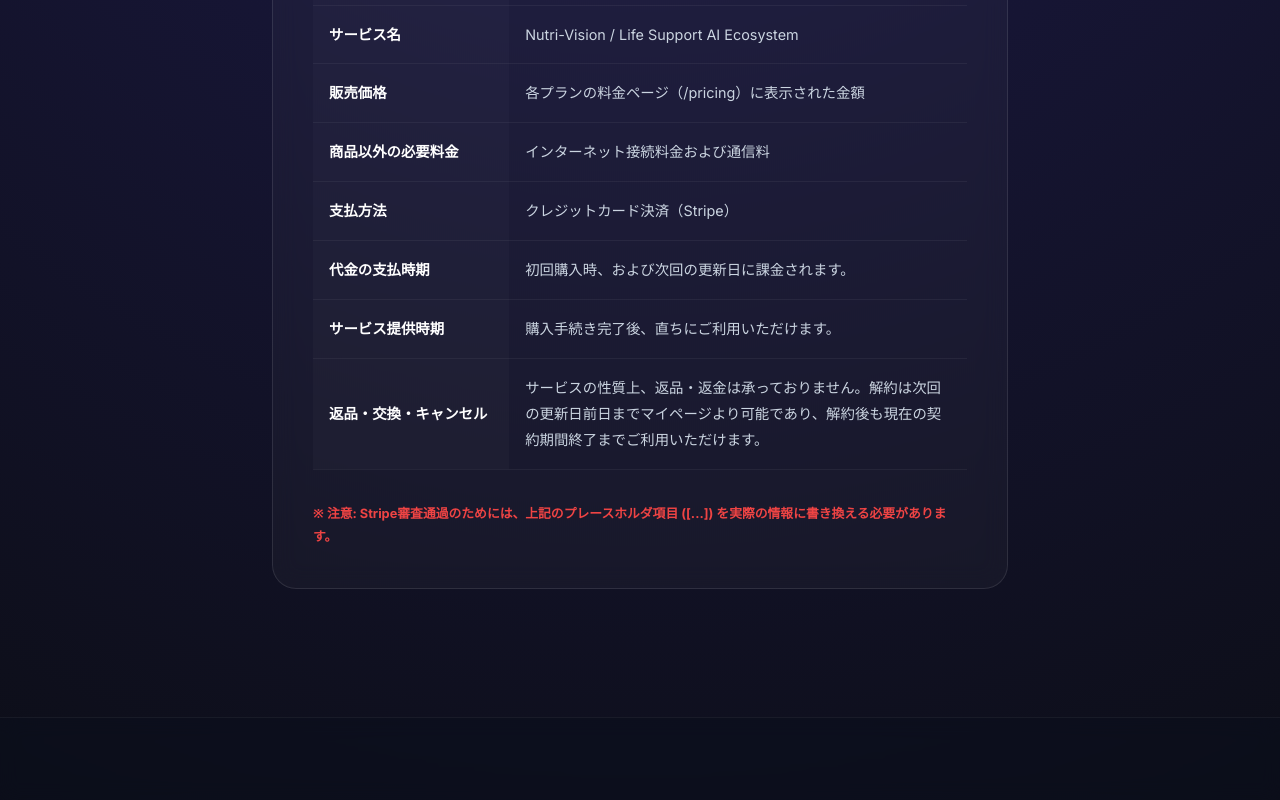
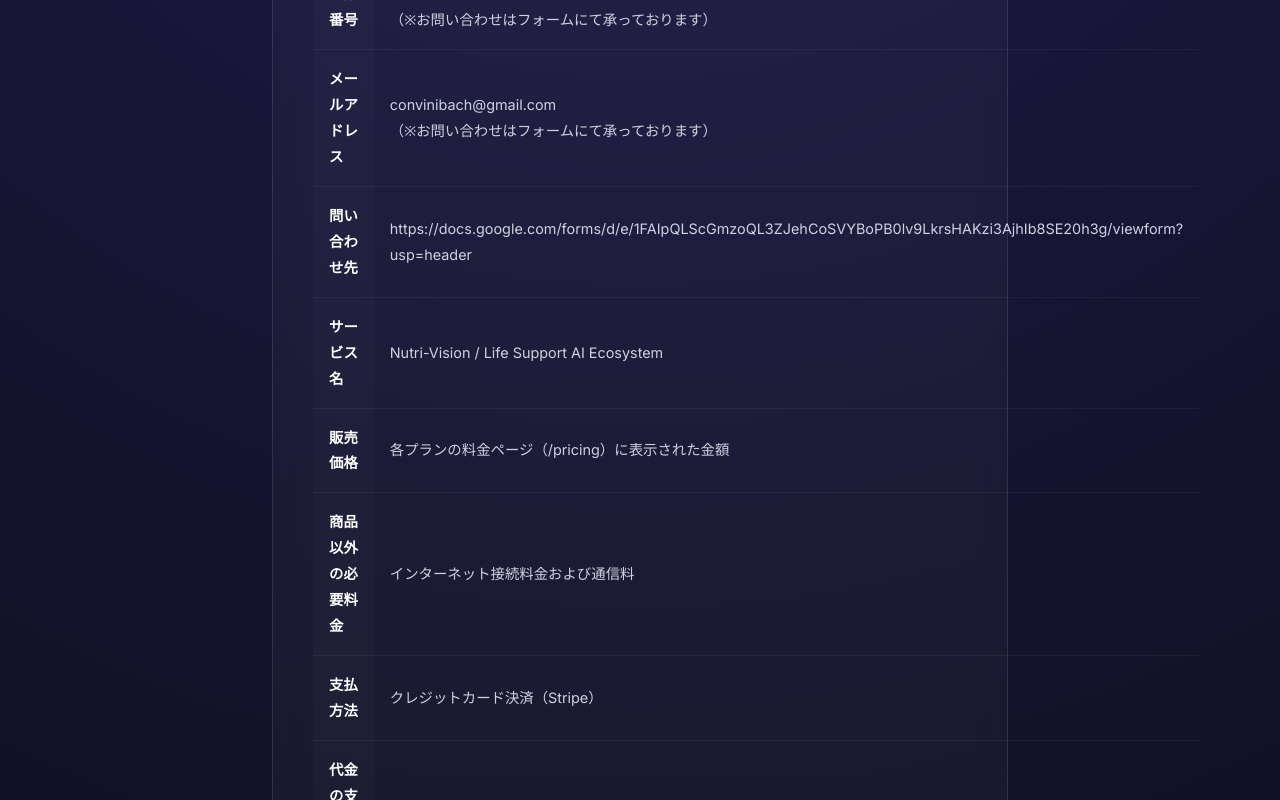
Before and after one commit to convini-bach/Life-Support-Project, a Next.js app: page /legal/scta in a window 1280 px wide. Shown: the part 563-1363 px from the top of the page. Built offline with nearby package versions, Linux system fonts and the light colour scheme.

Commit message:
Finalize SCTA details and add dev diary entry

```diff
--- a/src/app/legal/scta/page.tsx
+++ b/src/app/legal/scta/page.tsx
@@ -15,11 +15,12 @@
         <table style={{ width: '100%', borderCollapse: 'collapse', fontSize: '0.9rem' }}>
           <tbody>
             {[
-              { label: "販売業者", value: "[ここに会社名、または個人名を記入してください]" },
-              { label: "運営責任者", value: "[ここに責任者名を記入してください]" },
-              { label: "所在地", value: "[ここに所在地（住所）を記入してください]" },
-              { label: "電話番号", value: "[ここに電話番号を記入してください]\n（※お問い合わせはメールにて承っております）" },
-              { label: "メールアドレス", value: "[ここに連絡先メールアドレスを記入してください]" },
+              { label: "販売者", value: "深田　真人" },
+              { label: "運営責任者", value: "深田　真人" },
+              { label: "所在地", value: "〒6740069 兵庫県明石市大久保町わかば９－１ー３０６" },
+              { label: "電話番号", value: "0782197845\n（※お問い合わせはフォームにて承っております）" },
+              { label: "メールアドレス", value: "convinibach@gmail.com\n（※お問い合わせはフォームにて承っております）" },
+              { label: "問い合わせ先", value: "https://docs.google.com/forms/d/e/1FAIpQLScGmzoQL3ZJehCoSVYBoPB0lv9LkrsHAKzi3AjhIb8SE20h3g/viewform?usp=header" },
               { label: "サービス名", value: "Nutri-Vision / Life Support AI Ecosystem" },
               { label: "販売価格", value: "各プランの料金ページ（/pricing）に表示された金額" },
               { label: "商品以外の必要料金", value: "インターネット接続料金および通信料" },
@@ -35,10 +36,6 @@
             ))}
           </tbody>
         </table>
-
-        <p style={{ marginTop: '2rem', fontSize: '0.8rem', color: '#ef4444', fontWeight: 'bold' }}>
-          ※ 注意: Stripe審査通過のためには、上記のプレースホルダ項目 ([...]) を実際の情報に書き換える必要があります。
-        </p>
       </div>
     </main>
   );
```
Also changed, not shown: 1 other file (tests, documents, lock files or other folders).
